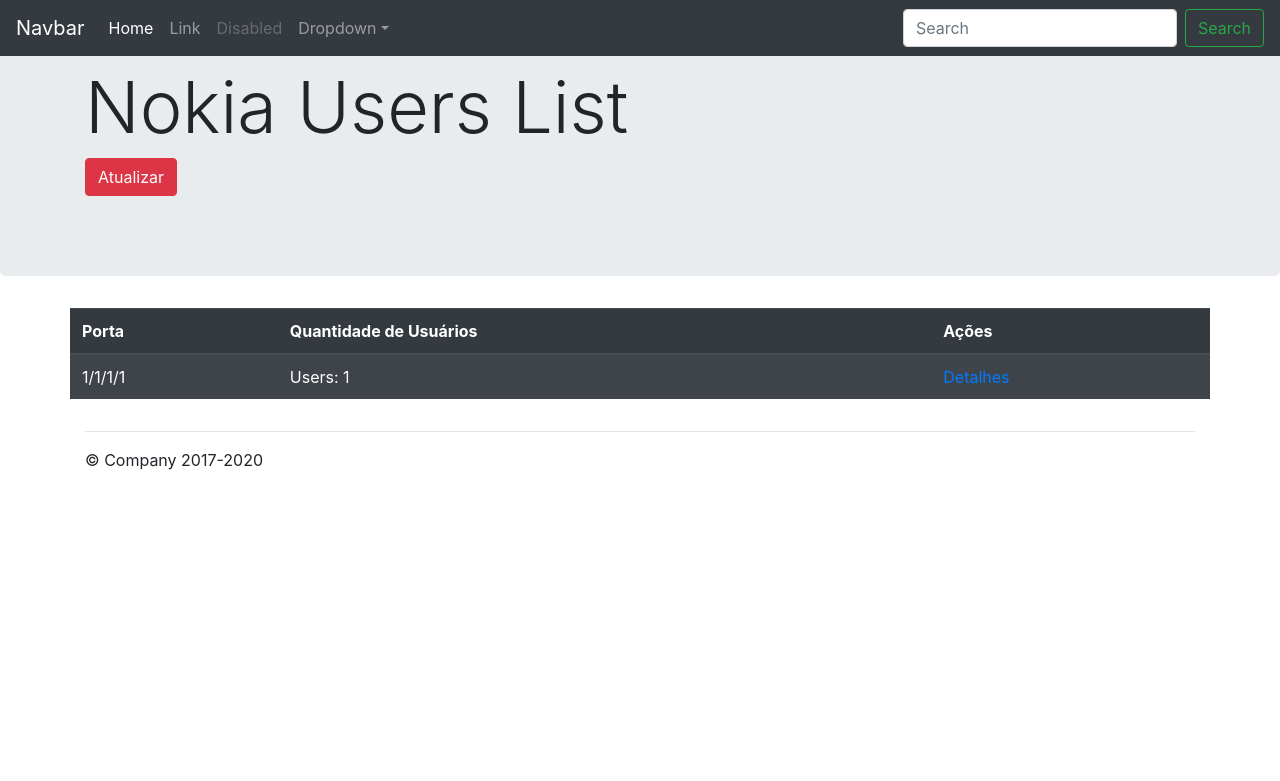
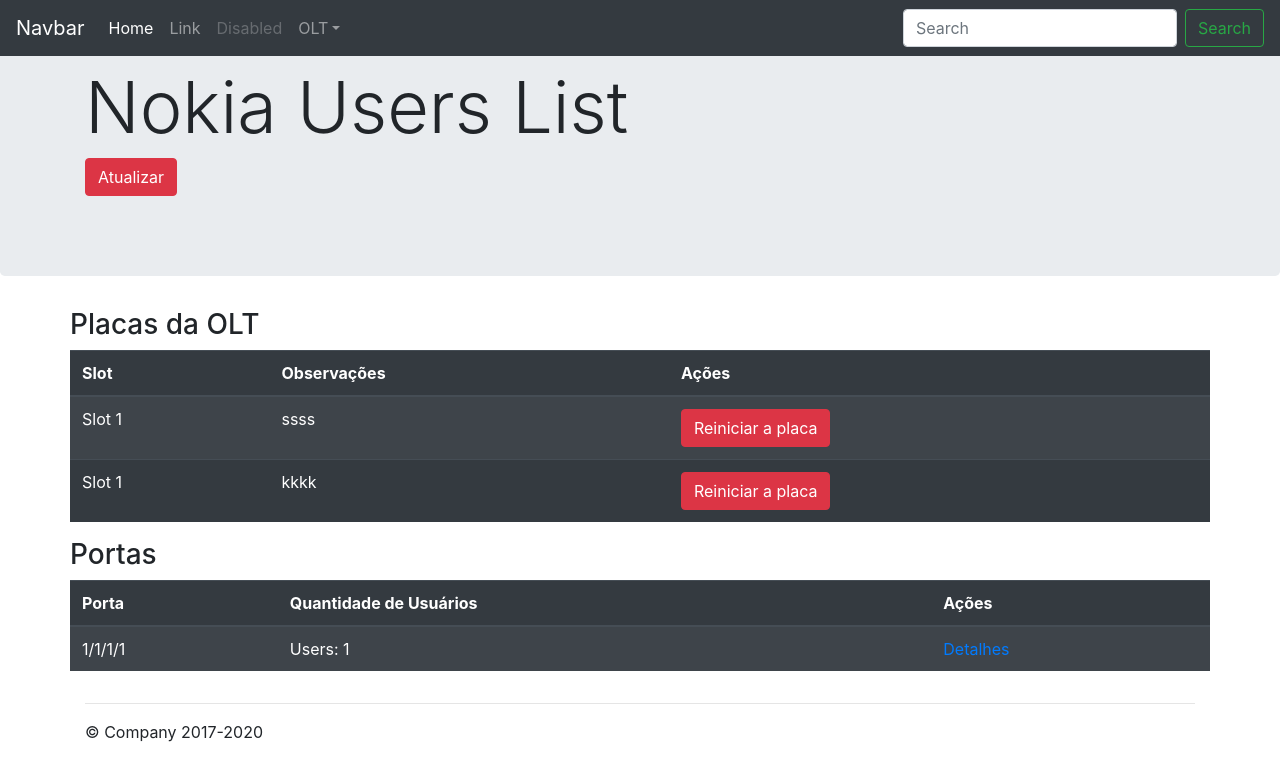
Before and after one commit to carlosmourajunior/isp, a Django app: page / in a window 1280 px wide. Shown: the top 781 px of the page. Run offline with Django 4.2, Linux system fonts and the light colour scheme; tables that the repository leaves empty hold one stand-in row (values such as "Sample post"); some libraries are stand-ins or nearby versions.

Commit message:
atualizações

```diff
--- a/olt/models.py
+++ b/olt/models.py
@@ -1,5 +1,6 @@
 from django.db import models
 from django.core.validators import MaxValueValidator, MinValueValidator
+
 
 class OltUsers(models.Model):
 
@@ -7,8 +8,8 @@ class OltUsers(models.Model):
         1, 2
     )
 
-    slot = models.IntegerField(verbose_name="Slot", validators=[MinValueValidator(1), MaxValueValidator(100)])
-    port = models.IntegerField(verbose_name="Porta", validators=[MinValueValidator(1), MaxValueValidator(100)])
+    slot = models.IntegerField(verbose_name="Slot", validators=[MinValueValidator(1), MaxValueValidator(2)])
+    port = models.IntegerField(verbose_name="Porta", validators=[MinValueValidator(1), MaxValueValidator(16)])
 
     users_connected = models.IntegerField(verbose_name="Usuários Aprovisionados")
 
@@ -18,3 +19,20 @@ class OltUsers(models.Model):
 
     def __str__(self):
         return f"1/1/{self.slot}/{self.port}"
+
+class ONU(models.Model):
+
+    pon = models.CharField(verbose_name="PON", max_length=20)
+    position = models.IntegerField(verbose_name="Posição", validators=[MinValueValidator(1), MaxValueValidator(128)])
+    mac = models.CharField(verbose_name="MAC", max_length=200)
+    serial = models.CharField(verbose_name="Serial", max_length=30)
+    oper_state = models.CharField(verbose_name="Status", max_length=30)
+    pppoe = models.CharField(verbose_name="PPPoE", max_length=200)
+    descricao = models.CharField(verbose_name="Descrição", max_length=300)
+
+    class Meta:
+        verbose_name = "ONU"
+        verbose_name_plural = ("ONUs")
+
+    def __str__(self) -> str:
+        return f"{ self.serial }"
--- a/olt/templates/base.html
+++ b/olt/templates/base.html
@@ -42,11 +42,11 @@
                 </li>
                 <li class="nav-item dropdown">
                     <a class="nav-link dropdown-toggle" href="#" id="dropdown01" data-toggle="dropdown" aria-haspopup="true"
-                        aria-expanded="false">Dropdown</a>
+                        aria-expanded="false">OLT</a>
                     <div class="dropdown-menu" aria-labelledby="dropdown01">
-                        <a class="dropdown-item" href="#">Action</a>
-                        <a class="dropdown-item" href="#">Another action</a>
-                        <a class="dropdown-item" href="#">Something else here</a>
+                        <a class="dropdown-item" href="#">Atualizar Portas</a>
+                        <a class="dropdown-item" href="#">Listar portas da OLT</a>
+                        <a class="dropdown-item" href="#">Verificar Portas Cheias</a>
                     </div>
                 </li>
             </ul>
--- a/olt/templates/olt/olt_users.html
+++ b/olt/templates/olt/olt_users.html
@@ -9,7 +9,7 @@
         <div class="container">
             <h1 class="display-3">Nokia Users List</h1>
             <p>
-                <a href="{% url 'olt:update' %}">
+                <a href="{% url 'olt:update_users' %}">
                     <button type="button" class="btn btn-Danger">Atualizar</i></button>
                 </a>
             </p>
@@ -19,6 +19,43 @@
     <div class="container">
         <!-- Example row of columns -->
         <div class="row">
+            <h3>Placas da OLT</h3>
+            <table class="table table-striped table-dark">
+                <thead>
+                  <tr>
+                    <th scope="col">Slot</th>
+                    <th scope="col">Observações</th>
+                    <th scope="col">Ações</th>
+                  </tr>
+                </thead>
+                <tbody>
+                  <tr>
+                        <td>
+                        Slot 1
+                        </td>
+                        <td>ssss</td>
+                        <td>
+                        <button type="button" class="btn btn-Danger" data-toggle="modal" data-target="#reset_slot_modal" data-slot="1">Reiniciar a placa</button>
+                        </td>
+
+                    </tr>
+                    <tr>
+                      <td>
+                        Slot 1
+                      </td>
+                      <td>
+                        kkkk
+                     </td>
+                        <td>
+                          <button type="button" class="btn btn-Danger" data-toggle="modal" data-target="#reset_slot_modal" data-slot="2">Reiniciar a placa</button>
+                        </td>
+
+                    </tr>
+                </tbody>
+              </table>
+        </div>
+        <div class="row">
+            <h3>Portas</h3>
             <table class="table table-striped table-dark">
                 <thead>
                   <tr>
@@ -39,13 +76,30 @@
                 </tbody>
               </table>
 
-
-
         </div>
 
         <hr>
 
     </div> <!-- /container -->
+    <div class="modal fade" id="reset_slot_modal" tabindex="-1" role="dialog" aria-labelledby="exampleModalLabel" aria-hidden="true">
+        <div class="modal-dialog" role="document">
+          <div class="modal-content">
+            <div class="modal-header">
+              <h5 class="modal-title" id="exampleModalLabel">Excluir ONU?</h5>
+              <button type="button" class="close" data-dismiss="modal" aria-label="Close">
+                <span aria-hidden="true">&times;</span>
+              </button>
+            </div>
+            <div class="modal-body">
+              Tem certeza que deseja remover essa ONU do sistema?
+            </div>
+            <div class="modal-footer">
+              <button type="button" class="btn btn-secondary" data-dismiss="modal">Cancelar</button>
+              <button type="button" class="btn btn-Danger">Remover</button>
+            </div>
+          </div>
+        </div>
+      </div>
 
 </main>
 
--- /dev/null
+++ b/olt/templates/olt/script.js
@@ -0,0 +1,6 @@
+$(document).ready(function () {
+    $(".open-reset_slot_modal").click(function () {
+        $('#bookId').val($(this).data('id'));
+        $('#reset_slot_modal').modal('show');
+    });
+});
--- a/olt/urls.py
+++ b/olt/urls.py
@@ -7,7 +7,8 @@ app_name = 'olt'
 urlpatterns = [
     path('', views.home, name="home"),
     path('critical', views.critical_users_list, name='critical_users_list'),
-    path('update', views.update, name='update'),
+    path('update_users', views.update_users, name='update_users'),
+    path('update_onus/<int:slot>/<int:port>/', views.update_onus, name='update_onus'),
     path('<int:slot>/<int:port>/', views.removable_users_list, name='removables'),
     path('remover/<int:porta>/', views.remover_ont, name='remover'),
 ]
--- a/olt/views.py
+++ b/olt/views.py
@@ -4,7 +4,7 @@ from olt.utils import olt_connector
 from django.shortcuts import render
 
 
-from olt.models import OltUsers
+from olt.models import ONU, OltUsers
 
 def home(request):
     olt_users_list = OltUsers.objects.order_by('-users_connected')
@@ -24,7 +24,7 @@ def critical_users_list(request):
     return HttpResponse(template.render(context, request))
 
 
-def update(request):
+def update_users(request):
     connector = olt_connector()
     connector.update_port_ocupation()
     olt_users_list = OltUsers.objects.order_by('-users_connected')
@@ -34,9 +34,18 @@ def update(request):
     }
     return HttpResponse(template.render(context, request))
 
+def update_onus(request, slot, port):
+    connector = olt_connector()
+    olt_users_list = connector.get_itens_to_remove(slot, port)
+    template = loader.get_template('olt/olt_users.html')
+    context = {
+        'olt_users_list': olt_users_list,
+    }
+    return HttpResponse(template.render(context, request))
+
 def removable_users_list(request, slot, port):
-    connector = olt_connector()
-    removable_list = connector.get_itens_to_remove(slot, port)
+    pon = f"1/1/{slot}/{port}"
+    removable_list = ONU.objects.filter(pon=pon)
     template = loader.get_template('olt/removable_list.html')
     context = {
         'removable_list': removable_list,
@@ -48,7 +57,7 @@ def remover_ont(request, porta):
     connector = olt_connector()
     connector.remove_onu(porta)
     porta = porta.split("/")
-    removable_list = connector.get_itens_to_remove(porta[2], porta[3])
+    removable_list = connector.get_itens_to_remove(1, 16)
     template = loader.get_template('olt/removable_list.html')
     context = {
         'removable_list': removable_list,
```
Also changed, not shown: olt/admin.py (+15 -2 lines), olt/templates/olt/removable_list.html (+8 -13 lines), olt/utils.py (+28 -10 lines), olt/migrations/0003_onu_alter_oltusers_port_alter_oltusers_slot.py (added).
